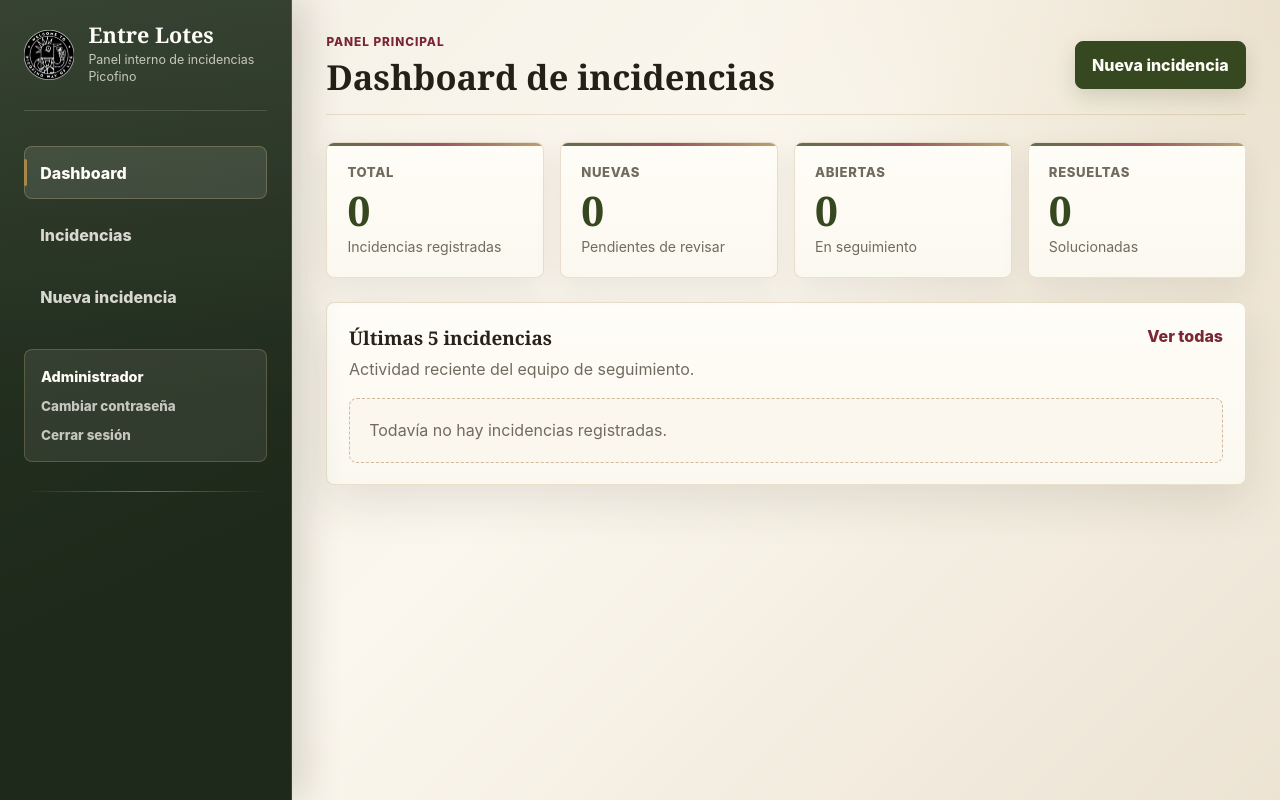
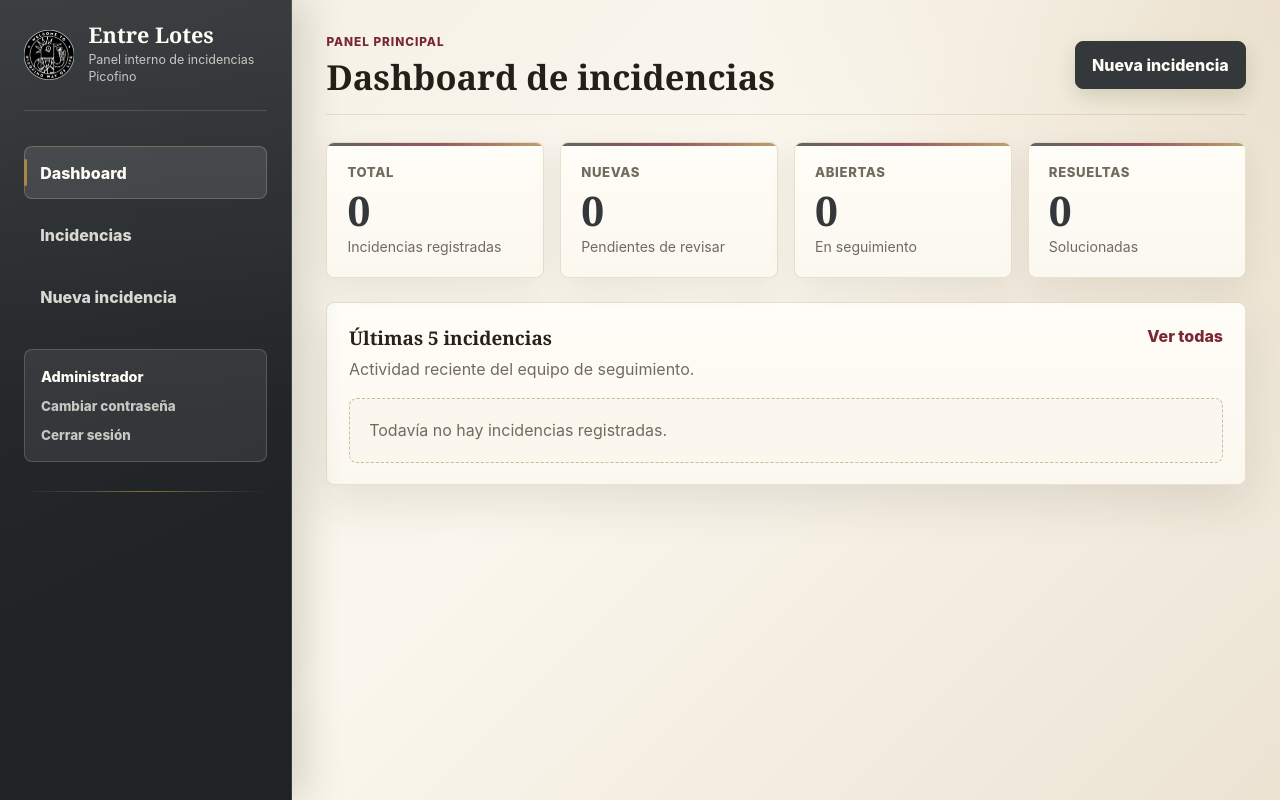
Before and after one commit to celiaefe/el_desaguisado, a Flask app: page /dashboard in a window 1280 px wide. Run offline with Flask 3, Linux system fonts and the light colour scheme; a user stored in the database is signed in.

Commit message:
Use anthracite theme and favicon

```diff
--- a/static/style.css
+++ b/static/style.css
@@ -1,8 +1,8 @@
 :root {
   --page: #f4efe5;
   --page-deep: #ece3d3;
-  --sidebar: #263321;
-  --sidebar-soft: #33432b;
+  --sidebar: #2b2f31;
+  --sidebar-soft: #3a4043;
   --surface: #fffdf7;
   --surface-soft: #fbf7ee;
   --surface-warm: #f7f0e2;
@@ -10,14 +10,14 @@
   --muted: #716b5f;
   --line: #dfd4c1;
   --line-strong: #cdbb9b;
-  --accent: #354820;
-  --accent-hover: #263417;
-  --accent-soft: #edf2e5;
+  --accent: #34383b;
+  --accent-hover: #232629;
+  --accent-soft: #eceff1;
   --burgundy: #7a2634;
   --burgundy-soft: #f3e7e7;
   --brass: #a98748;
   --brass-soft: #f3ead7;
-  --green-soft: #e9efe1;
+  --green-soft: #eceff1;
   --red-soft: #f5e2df;
   --shadow: 0 18px 48px rgba(49, 41, 27, 0.11);
   --shadow-soft: 0 10px 28px rgba(49, 41, 27, 0.08);
@@ -56,7 +56,7 @@ a {
   border-right: 1px solid rgba(255, 253, 247, 0.12);
   background:
     linear-gradient(180deg, rgba(255, 253, 247, 0.08), transparent 26rem),
-    linear-gradient(155deg, var(--sidebar) 0%, #1e291b 72%);
+    linear-gradient(155deg, var(--sidebar) 0%, #202326 72%);
   color: #fffdf7;
   box-shadow: 14px 0 36px rgba(43, 35, 21, 0.16);
 }
@@ -446,9 +446,9 @@ tbody tr:last-child td {
 }
 
 .tag-state-nueva {
-  border-color: #cfd7c4;
+  border-color: #cfd4d6;
   background: var(--green-soft);
-  color: #43522f;
+  color: var(--accent);
 }
 
 .tag-state-en-revision,
@@ -460,9 +460,9 @@ tbody tr:last-child td {
 
 .tag-state-resuelta,
 .tag-state-cerrada {
-  border-color: #c7d4ba;
-  background: #e5eddb;
-  color: #334820;
+  border-color: #c9ced1;
+  background: #e7eaec;
+  color: var(--accent);
 }
 
 .tag-priority-baja {
@@ -472,7 +472,7 @@ tbody tr:last-child td {
 }
 
 .tag-priority-media {
-  border-color: #cbd8bb;
+  border-color: #cbd1d4;
   background: var(--accent-soft);
   color: var(--accent);
 }
@@ -512,9 +512,9 @@ tbody tr:last-child td {
 }
 
 .flash-success {
-  border-color: #bfccb2;
+  border-color: #c7ccd0;
   background: var(--green-soft);
-  color: #334820;
+  color: var(--accent);
 }
 
 .flash-error {
@@ -753,7 +753,7 @@ tbody tr:last-child td {
 }
 
 .followup-item time {
-  color: var(--olive);
+  color: var(--accent);
   font-size: 0.78rem;
   font-weight: 850;
   letter-spacing: 0.05em;
--- a/templates/base.html
+++ b/templates/base.html
@@ -4,6 +4,7 @@
     <meta charset="utf-8">
     <meta name="viewport" content="width=device-width, initial-scale=1">
     <title>{% block title %}Entre Lotes{% endblock %}</title>
+    <link rel="icon" type="image/png" href="{{ url_for('static', filename='brand-mark.png') }}">
     <link rel="stylesheet" href="{{ url_for('static', filename='style.css') }}">
   </head>
   <body>
--- a/templates/login.html
+++ b/templates/login.html
@@ -4,6 +4,7 @@
     <meta charset="utf-8">
     <meta name="viewport" content="width=device-width, initial-scale=1">
     <title>Acceso | Entre Lotes</title>
+    <link rel="icon" type="image/png" href="{{ url_for('static', filename='brand-mark.png') }}">
     <link rel="stylesheet" href="{{ url_for('static', filename='style.css') }}">
   </head>
   <body class="auth-body">
```
